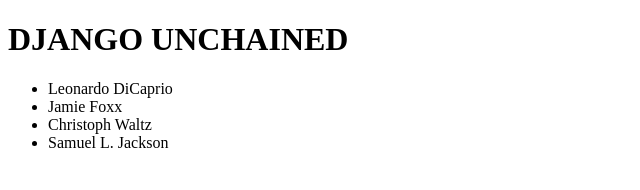
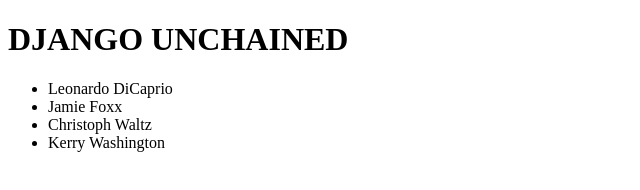
Before and after one commit to Semper-var/MERN-09, a plain HTML site: page index.html in a window 1280 px wide. Shown: the full height of the page, 0-640 px from the left. Drawn offline with Linux system fonts and the light colour scheme.

Commit message:
Replaced one actor's name

```diff
--- a/index.html
+++ b/index.html
@@ -11,7 +11,7 @@
         <li>Leonardo DiCaprio</li>
         <li>Jamie Foxx</li>
         <li>Christoph Waltz</li>
-        <li>Samuel L. Jackson</li>
+        <li>Kerry Washington</li>
     </ul>
 </body>
 </html>
```
